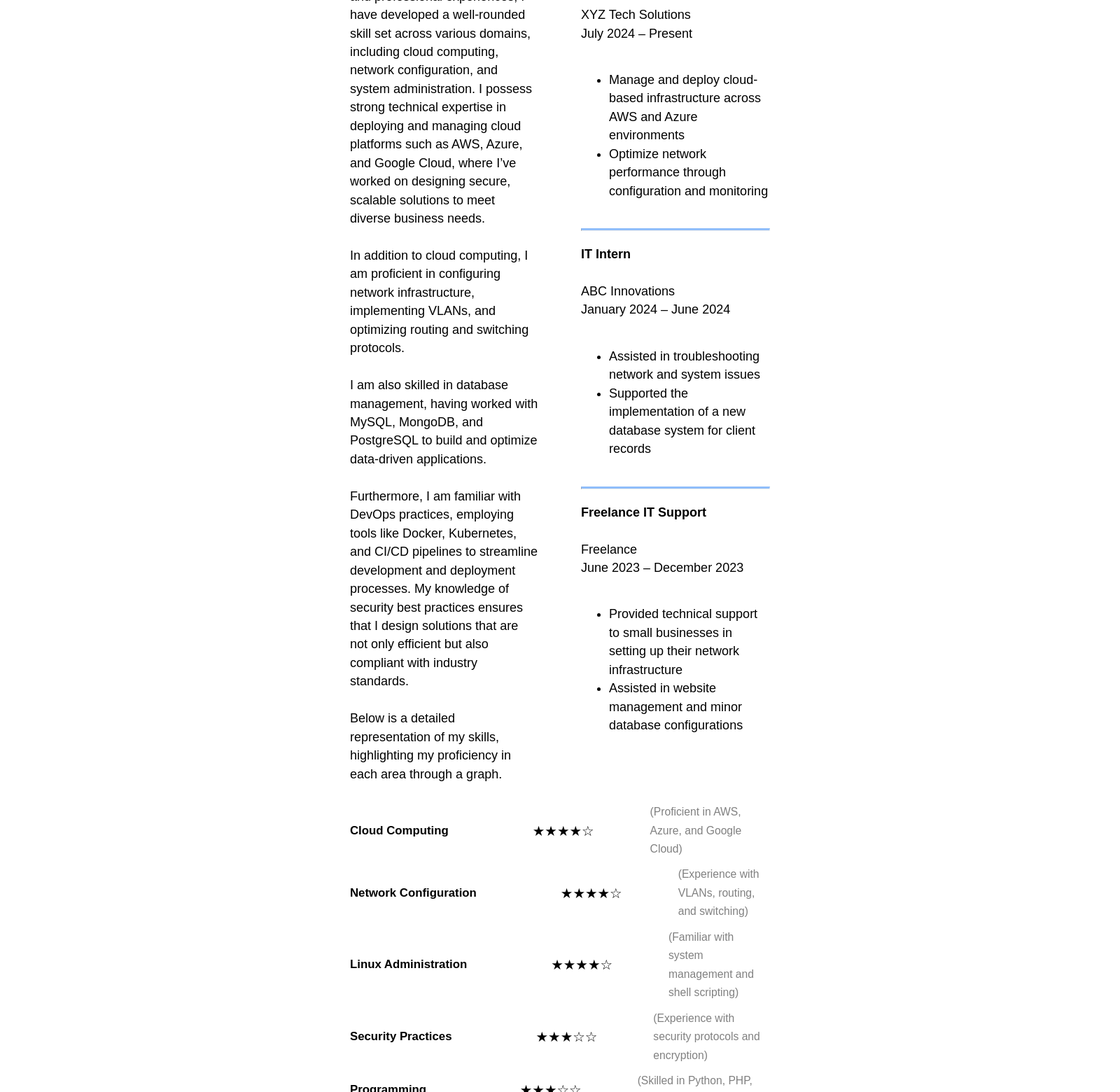
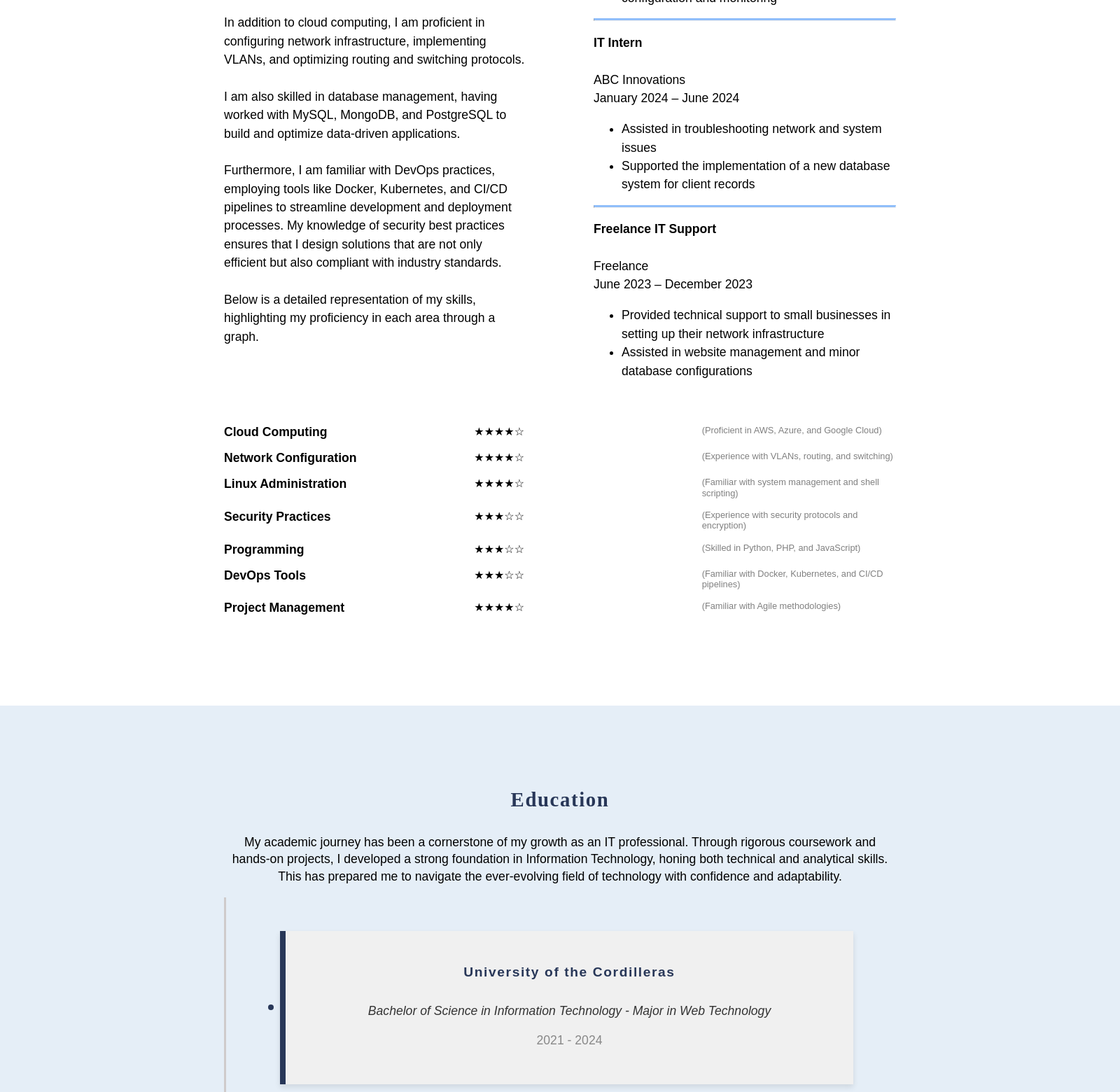
Before and after one commit to brenn-08/234676124_ANTERO, a PHP site: page / in a window 1600 px wide; the page is wider, and only the part inside the window is pictured. Shown: the part 2600-4160 px from the top of that part at 70% size. Run offline with PHP 8.4, Linux system fonts and the light colour scheme.

Commit message:
Updated styles.css to be responsive.

```diff
--- a/project/styles.css
+++ b/project/styles.css
@@ -4,15 +4,14 @@ html {
 
 body {
   margin: 0;
-    padding: 0;
-    height: 100%;
-    width: 100%;
+  height: auto;
+  width: auto;
 }
 
 /* FOR THE BACKGROUND */
 .background {
   position: relative;
-    height: 500px;
+  height: 50vh;
   overflow: hidden;
 }
 
@@ -134,135 +158,101 @@ html {
   transform: scale(1.05);
 }
 
-  /* FOR THE ABOUT CONTENT */
-  .about h4 {
-    font-family: 'Times New Roman', Times, serif;
-    font-size: 70%;
-    letter-spacing: 1px;
-  }
-
-  .about li {
-    font-family: Century Gothic, CenturyGothic, AppleGothic, sans-serif;
-    font-size: 50%;
-  }
-
 /* FOR THE RESUME SECTION */
 .resume {
-    padding-top: 50px;
-    padding-left: 500px;
-    padding-right: 500px;
-    padding-bottom: 50px;
-    font-size: 250%;
-    line-height: 0.80cm;
+  padding: 5vw 20vw 5vw 20vw;
+  font-size: 2.5rem;
+  line-height: 1.5;
   background-color: rgb(220, 236, 252);
   text-align: center;
-    letter-spacing: 5px;
+  letter-spacing: 0.5vw;
 }
 
 /* FOR THE SKILLS AND EXPERIENCE */
 #s-e {
   display: flex;
   justify-content: space-between;
-    gap: 20px;
-    padding: 20px;
-    padding-top: 40px;
-    padding-bottom: 10px;
-    font-size: 250%;
+  padding: 2vw 18vw 1vw 18vw;
+  gap: 2vw;
 }
 
 .skills, .experience {
   flex: 1;
-    padding: 20px;
-    padding-bottom: 0px;
-    border-radius: 8px;
-    line-height: 0.70cm;
-  }
-
-  .skills {
-    padding-left: 480px;
-  }
-
-  .experience {
-    padding-right: 480px;
+  padding: 2vw;
+  border-radius: 0.8vw;
+  line-height: 1.5;
 }
 
 .skills h4, .experience h4 {
   font-family: 'Times New Roman', Times, serif;
-    font-size: 70%;
-    letter-spacing: 1px;
+  font-size: 1.8rem;
+  letter-spacing: 0.1vw;
 }
 
 .skills p, .experience p, .experience li {
   font-family: Century Gothic, CenturyGothic, AppleGothic, sans-serif;
-    font-size: 45%;
+  font-size: 1.1rem;
 }
 
 hr.solid {
-    border-top: 3px solid #90befa;
+  border-top: 0.2rem solid #90befa;
 }
 
 /* FOR THE SKILLS GRAPH */
 #graph {
   font-family: Century Gothic, CenturyGothic, AppleGothic, sans-serif;
-    padding-left: 500px;
-    padding-right: 500px;
-    padding-bottom: 100px;
-    font-size: 250%;
-    line-height: 0.70cm;
+  display: grid;
+  grid-template-columns: repeat(3, 1fr);
+  gap: 1vw;
+  padding-left: 20vw;
+  padding-right: 20vw;
+  padding-bottom: 8vw;
+  line-height: 1.2;
 }
 
 .skill {
-    display: flex;
-    align-items: center;
-    margin-bottom: 10px;
-    font-size: 70%;
+  display: contents;
+  justify-content: space-between;
+  margin-bottom: 1rem;
 }
 
 .skill p {
-    flex-basis: 180px;
+  text-align: left;
   margin: 0;
-    align-items: center;
   font-weight: bold;
-    font-size: 60%;
+  font-size: 1.1rem;
   white-space: nowrap
 }
 
 .stars {
   text-align: left;
-    margin-left: 120px;
-    flex-basis: 100px;
-    align-items: center;
-    font-size: 24px;
-    font-size: 70%;
+  font-size: 1.0rem;
+  margin-left: 2vw;
 }
 
 .description {
-    margin-left: 80px;
   color: gray;
-    font-size: 56%;
+  font-size: 0.8rem;
+  margin-left: 2vw;
 }
 
 /* FOR THE EDUCATION SECTION */
 #educ {
-    padding-top: 50px;
-    padding-left: 500px;
-    padding-right: 500px;
-    padding-bottom: 120px;
-    font-size: 250%;
-    line-height: 0.80cm;
+  padding: 5vw 20vw 5vw 20vw;
   background-color: rgb(229, 238, 247);
   text-align: center;
 }
 
 .education h4 {
   font-family: 'Times New Roman', Times, serif;
-    font-size: 70%;
-    letter-spacing: 1px;
+  font-size: 1.8rem;
+  letter-spacing: 0.1vw;
 }
 
 .education p {
   font-family: Century Gothic, CenturyGothic, AppleGothic, sans-serif;
-    font-size: 45%;
+  font-size: 1.1rem;
+  line-height: 1.4;
 }
 
 /* FOR THE EDUCATIONAL TIMELINE */
@@ -271,53 +261,47 @@ html {
   flex-direction: column;
   align-items: center;
   position: relative;
-    padding-top: 30px;
-    margin-left: 20px;
-    border-left: 2px solid #cfcbcb;
+  padding-top: 2vw;
+  border-left: 0.2rem solid #cfcbcb;
 }
 
 .educ-bg {
   position: relative;
   background-color: #f0f0f0;
-    padding: 20px;
-    margin-bottom: 20px;
-    margin-left: 50px;
-    margin-top: 10px;
-    width: 88%;
-    border-left: 5px solid #283758;
+  padding: 2vw;
+  margin-bottom: 1vw;
+  margin-left: 5vw;
+  margin-right: 4vw;
+  margin-top: 1vw;
+  width: 78%;
+  border-left: 0.5rem solid #283758;
   box-shadow: 0 4px 8px rgba(0, 0, 0, 0.1);
 }
 
 .educ-bg h4 {
-    margin: 0;
-    font-size: 50%;
+  margin-top: 1vw;
+  font-size: 1.2rem;
   color: #283758;
   font-family: Century Gothic, CenturyGothic, AppleGothic, sans-serif;
 }
 
 .educ-timeline .desc {
-    margin-left: 80px;
-    margin-right: 50px;
-    font-size: 40%;
+  margin-left: 8vw;
+  margin-right: 5vw;
+  font-size: 1.0rem;
+  margin-top: 2vw;
+  color: #666;
+  text-align: left;
 }
 
 .degree {
-    margin-top: 5px;
   font-style: italic;
   color: #333;
 }
 
 .year {
-    margin-top: 10px;
-    font-size: 90%;
+  font-size: 1.1rem;
   color: #888;
-  }
-
-  .desc {
-    margin-top: 15px;
-    font-size: 90%;
-    color: #666;
-    text-align: left;
 }
 
 .educ-bg:before {
@@ -326,8 +310,8 @@ html {
   left: -25px;
   top: 50%;
   transform: translateY(-50%);
-    height: 10px;
-    width: 10px;
+  height: 0.5rem;
+  width: 0.5rem;
   background-color: #283758;
   border-radius: 50%;
 }
@@ -335,36 +319,36 @@ html {
 /* FOR THE PROJECTS SECTION */
 #proj {
   line-height: 0.80cm;
+  padding: 5vw 18vw 5vw 16vw;
   text-align: center;
-    padding-top: 50px;
-    padding-bottom: 50px;
+  padding-top: 5vh;
+  padding-bottom: 5vh;
   font-family: Century Gothic, CenturyGothic, AppleGothic, sans-serif;
-    font-size: 250%;
 }
 
 .intro {
-    margin-top: 20px;
-    margin-left: 500px;
-    margin-right: 500px;
-    margin-bottom: 50px;
-    font-size: 45%;
+  margin-top: 2vh;
+  margin-left: 5vw;
+  margin-right: 5vw;
+  margin-bottom: 5vh;
+  font-size: 1.1rem;
 }
 
 h4 {
   color: #283758;
-    margin-bottom: 30px;
+  margin-bottom: 2vw;
   font-family: 'Times New Roman', Times, serif;
-    font-size: 70%;
-    letter-spacing: 1px;
+  font-size: 1.8rem;
+  letter-spacing: 0.1vw;
 }
 
 .project {
   background-color: #ffffff;
-    padding: 30px;
-    margin: 15px auto;
+  padding: 2vw;
+  margin: 1.5rem auto;
   border: 1px solid #ddd;
   border-radius: 12px;
-    width: 50%;
+  width: 80%;
   box-shadow: 0 4px 10px rgba(0, 0, 0, 0.1);
   transition: transform 0.3s;
 }
```
Also changed, not shown: other parts of project/styles.css (+85 -61 lines). Lines whose indentation alone changed are shown as unchanged.
